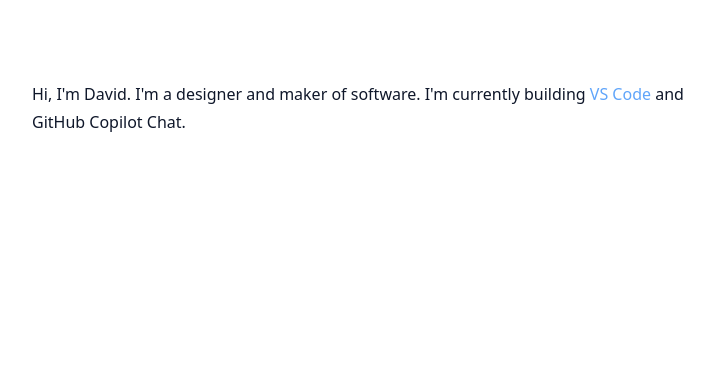
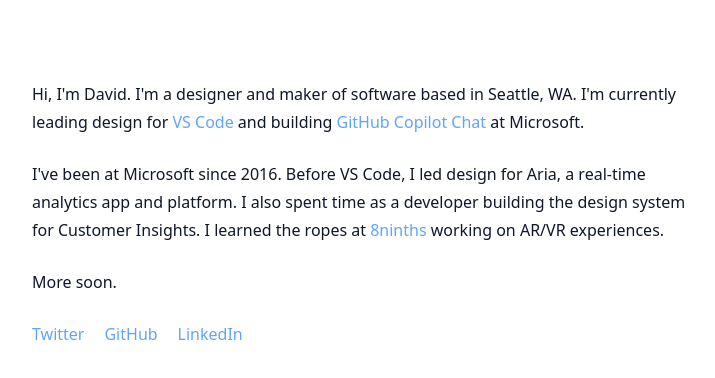
Before and after one commit to daviddossett/daviddossett.io, a Next.js app: page / in a window 1280 px wide. Shown: the top 378 px of the page, without its empty margins (280-995 px from the left). Built offline with nearby package versions, Linux system fonts and the light colour scheme.

Commit message:
Update index

```diff
--- a/pages/index.tsx
+++ b/pages/index.tsx
@@ -1,17 +1,23 @@
-import Card from '../components/card';
+import Link from 'next/link';
 import Layout from '../components/layout';
 
 export default function Home() {
+  const vsCodeLink = <Link href='https://code.visualstudio.com' target='blank'>VS Code</Link>
+  const copilotLink = <Link href='https://github.com/features/copilot' target='blank'>GitHub Copilot Chat</Link>
+  const eightNinthsLink = <Link href='https://github.com/features/copilot' target='blank'>8ninths</Link>
+
   return (
     <Layout>
       <main className='mx-auto w-full max-w-3xl px-4 py-12 pb-10 md:px-8'>
         <div className='md:px-6'>
-          <p>
-            Hi, I'm David. I'm a designer and maker of software. I'm currently building{' '}
-            <a href='https://code.visualstudio.com' target='blank'>
-              VS Code
-            </a> and GitHub Copilot Chat.
-          </p>
+          <p>Hi, I'm David. I'm a designer and maker of software based in Seattle, WA. I'm currently leading design for {vsCodeLink} and building {copilotLink} at Microsoft.</p>
+          <p>I've been at Microsoft since 2016. Before VS Code, I led design for Aria, a real-time analytics app and platform. I also spent time as a developer building the design system for Customer Insights. I learned the ropes at {eightNinthsLink} working on AR/VR experiences.</p>
+          <p>More soon.</p>
+          <div className='flex space-x-4 gap-1'>
+            <Link href='https://twitter.com/david_dossett' target='blank'>Twitter</Link>
+            <Link href='https://github.com/daviddossett' target='blank'>GitHub</Link>
+            <Link href='https://www.linkedin.com/in/davidcdossett/' target='blank'>LinkedIn</Link>
+          </div>
         </div>
       </main>
     </Layout>
--- a/styles/globals.css
+++ b/styles/globals.css
@@ -19,13 +19,12 @@
   }
 
   h2 {
-    @apply text-[1.4rem] font-semibold;
+    @apply text-[1.2rem] font-semibold mb-4 mt-8;
   }
 
   p,
-  li,
   a {
-    @apply text-[1rem] leading-7;
+    @apply text-[1rem] leading-7 mb-6 ;
   }
 
   a {
```
